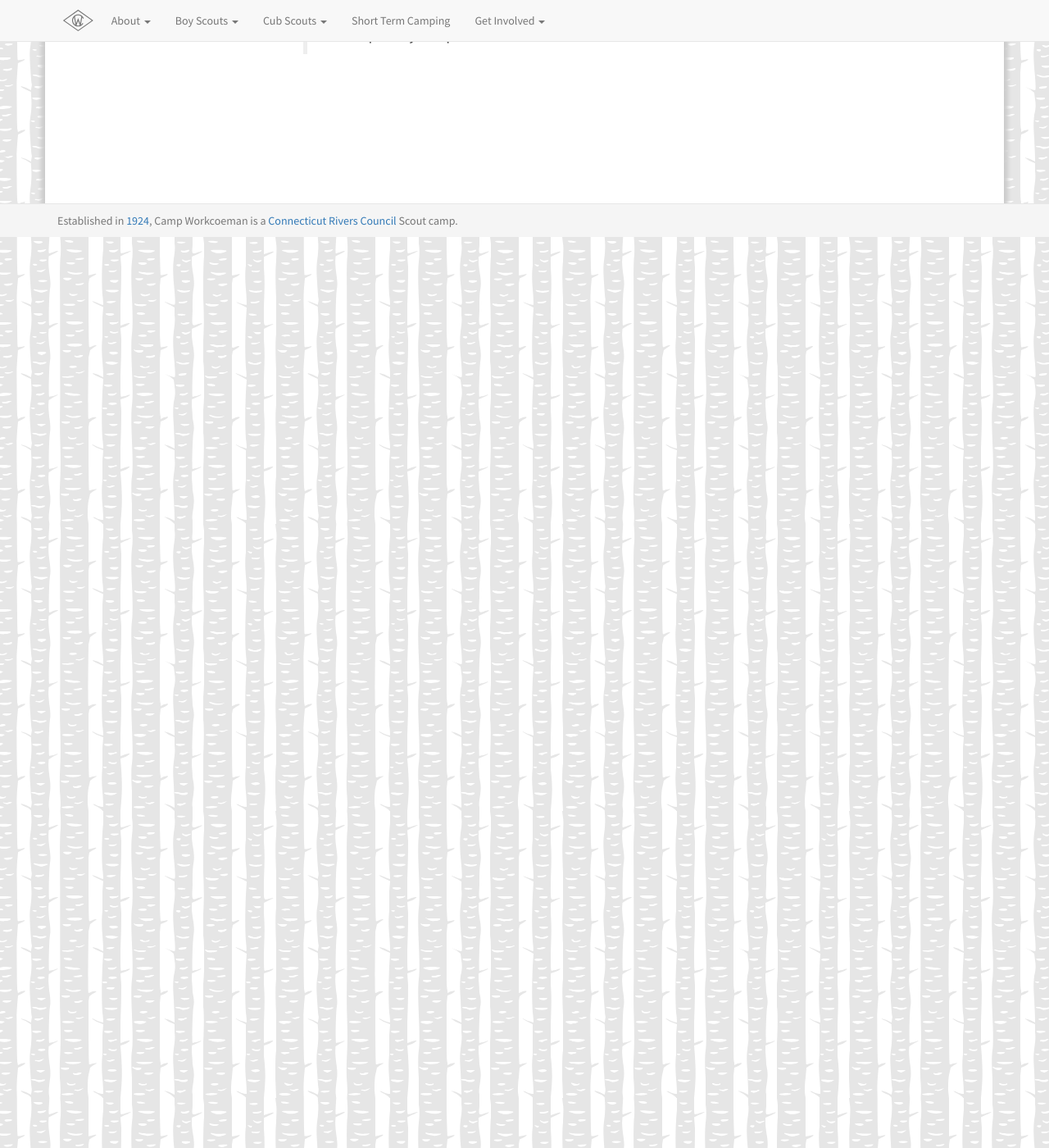
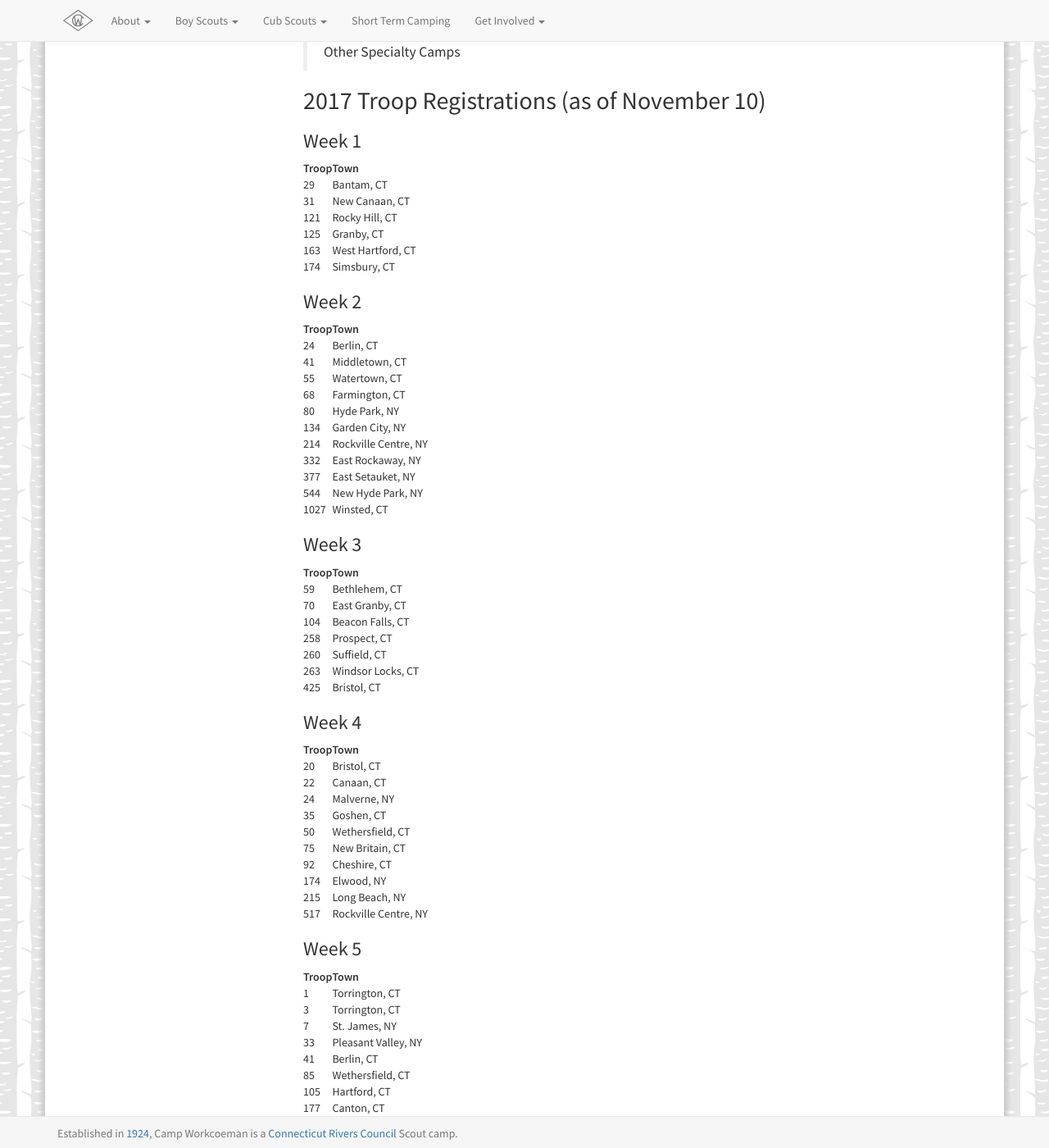
Before and after one commit to campworkcoeman/campworkcoeman.org, a Jekyll site: the page built from boy-scouts/register.md, in a window 1280 px wide and 1400 px high, scrolled down 1111 px. Shown: the whole window at 82% size. Built offline with Jekyll 4.4.1, drawn with Linux system fonts in a browser that asks for light colours; nearby versions of some CDN libraries; Markdown is read by kramdown in place of the engine named in the settings; some of the changed text lies outside the part shown.

Commit message:
Add list of 2017 troops.

```diff
--- a/boy-scouts/register.md
+++ b/boy-scouts/register.md
@@ -6,7 +6,7 @@
 keywords: register, sign up, camp
 ---
 
-Below, you will find links to the council website to reserve a campsite for 2017 or to register for each camp program.
+Below, you will find links to the council website to reserve a campsite for 2017 or to register for each camp program. Troops that have made campsite reservations are listed at the bottom of the page.
 
 ## Campsite Reservation
 
@@ -33,3 +33,72 @@
 > July 30--August 5, 2017<br/>
 > Trail to Eagle Camp<br/>
 > Other Specialty Camps
+
+## 2017 Troop Registrations (as of November 10)
+
+### Week 1
+
+Troop   | Town
+--------|-----------------------
+29      | Bantam, CT
+31      | New Canaan, CT
+121     | Rocky Hill, CT
+125     | Granby, CT
+163     | West Hartford, CT
+174     | Simsbury, CT
+
+### Week 2
+
+Troop   | Town
+--------|-----------------------
+24      | Berlin, CT
+41      | Middletown, CT
+55      | Watertown, CT
+68      | Farmington, CT
+80      | Hyde Park, NY
+134     | Garden City, NY
+214     | Rockville Centre, NY
+332     | East Rockaway, NY
+377     | East Setauket, NY
+544     | New Hyde Park, NY
+1027    | Winsted, CT
+
+### Week 3
+
+Troop   | Town
+--------|-----------------------
+59      | Bethlehem, CT
+70      | East Granby, CT
+104     | Beacon Falls, CT
+258     | Prospect, CT
+260     | Suffield, CT
+263     | Windsor Locks, CT
+425     | Bristol, CT
+
+### Week 4
+
+Troop   | Town
+--------|-----------------------
+20      | Bristol, CT
+22      | Canaan, CT
+24      | Malverne, NY
+35      | Goshen, CT
+50      | Wethersfield, CT
+75      | New Britain, CT
+92      | Cheshire, CT
+174     | Elwood, NY
+215     | Long Beach, NY
+517     | Rockville Centre, NY
+
+### Week 5
+
+Troop   | Town
+--------|-----------------------
+1       | Torrington, CT
+3       | Torrington, CT
+7       | St. James, NY
+33      | Pleasant Valley, NY
+41      | Berlin, CT
+85      | Wethersfield, CT
+105     | Hartford, CT
+177     | Canton, CT
```
Also changed, not shown: about/news/_posts/2016-11-10-campsite-reservations.md (added, +7 -0 lines).
